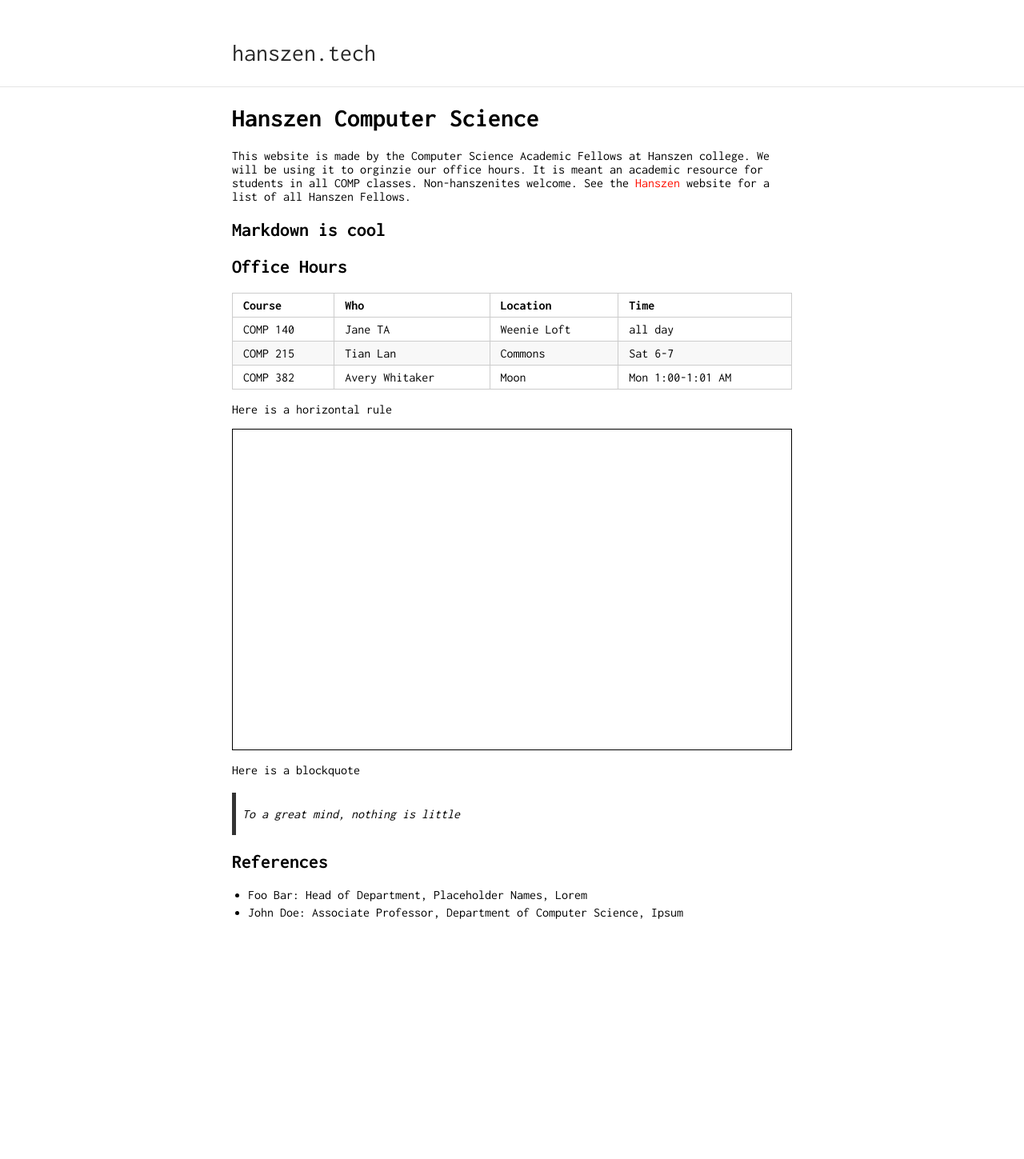
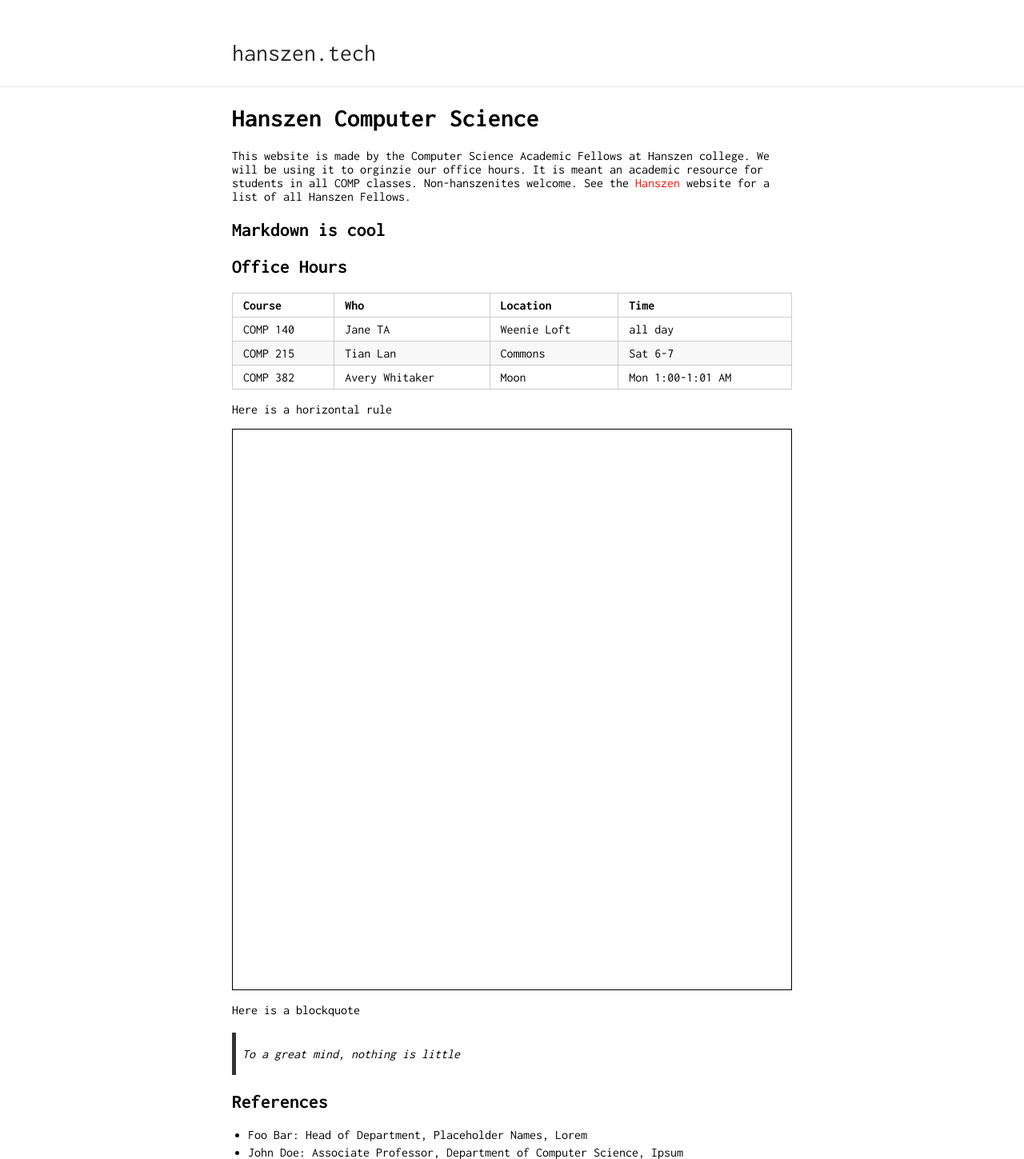
Before and after one commit to Avery-Whitaker/hanszen.tech, a Jekyll site: the page built from index.md, in a window 1280 px wide. Shown: the whole page at 80% size. Built offline with Jekyll 4.4.1, drawn with Linux system fonts in a browser that asks for light colours; a script that is not in the unit is left out; our own code applies the rules of GitHub Pages for plain Markdown files; before the commit the page ends 1149 px from its top, so only the background shows below that.

Commit message:
testing chat

```diff
--- a/index.md
+++ b/index.md
@@ -22,7 +22,7 @@ COMP 382 | Avery Whitaker | Moon | Mon 1:00-1:01 AM
 Here is a horizontal rule
 
 <div style="border: 1px solid black">
-<div id="tlkio" data-channel="hanszentech" data-theme="theme--minimal" style="width:100%;height:400px;"></div><script async src="http://tlk.io/embed.js" type="text/javascript"></script>
+<div id="tlkio" data-channel="hanszentech" data-theme="theme--minimal" style="width:100%;height:700px;"></div><script async src="http://tlk.io/embed.js" type="text/javascript"></script>
 </div>
 
 Here is a blockquote
```
